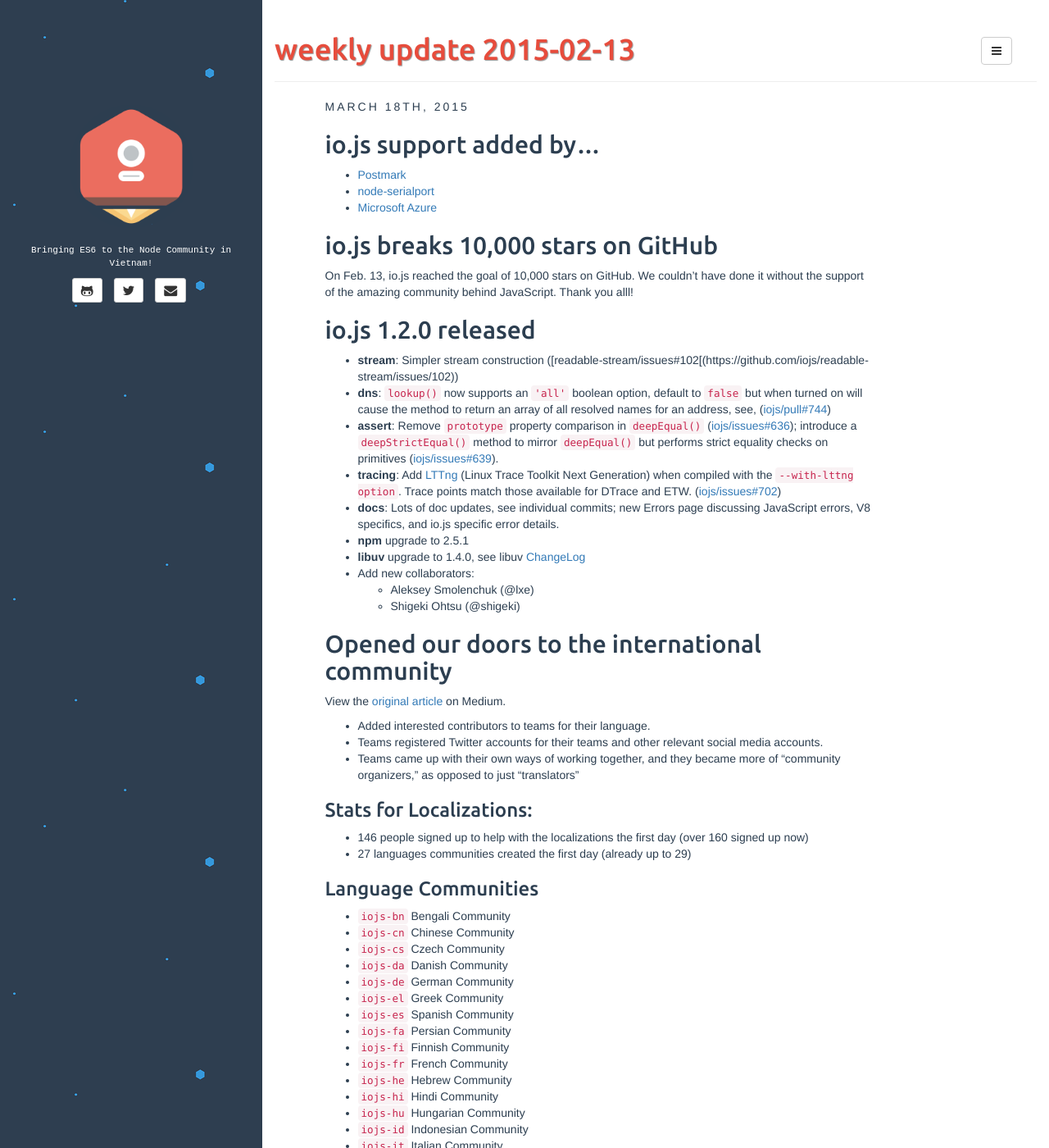
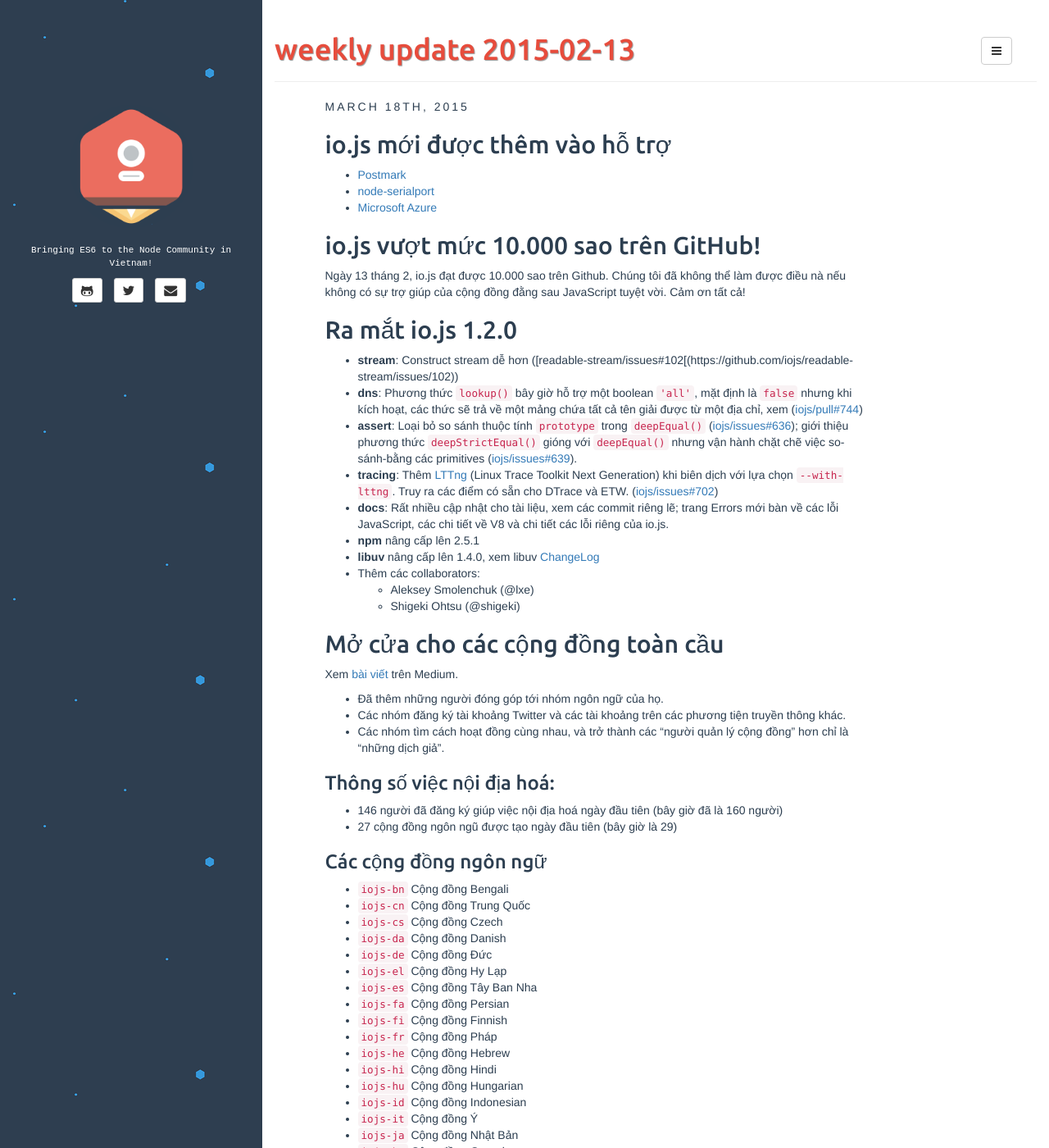
Before and after one commit to nodejs/nodejs-vi, a Jekyll site: the page built from _posts/2015-03-18-weekly-update-2.md, in a window 1280 px wide and 1400 px high. Shown: the whole window at 82% size. Built offline with Jekyll 4.4.1, drawn with Linux system fonts in a browser that asks for light colours; nearby versions of some CDN libraries; comment, search, counter and statistics services are not loaded; some of the changed text lies outside the part shown.

Commit message:
update ban dich weekly update, thanks @potasmic

```diff
--- a/_posts/2015-03-18-weekly-update-2.md
+++ b/_posts/2015-03-18-weekly-update-2.md
@@ -6,92 +6,92 @@
 description: io.js support added by...
 ---
 
-## io.js support added by...
+## io.js mới được thêm vào hỗ trợ
 * [Postmark](http://blog.postmarkapp.com/post/110829734198/its-official-were-getting-cozy-with-node-js)
 * [node-serialport](https://github.com/voodootikigod/node-serialport/issues/439)
 * [Microsoft Azure](http://azure.microsoft.com/en-us/documentation/articles/web-sites-nodejs-iojs/)
 
-## io.js breaks 10,000 stars on GitHub
-On Feb. 13, io.js reached the goal of 10,000 stars on GitHub. We couldn't have done it without the support of the amazing community behind JavaScript. Thank you alll!
+## io.js vượt mức 10.000 sao trên GitHub!
+Ngày 13 tháng 2, io.js đạt được 10.000 sao trên Github. Chúng tôi đã không thể làm được điều nà nếu không có sự trợ giúp của cộng đồng đằng sau JavaScript tuyệt vời. Cảm ơn tất cả!
 
-## io.js 1.2.0 released
-* **stream**: Simpler stream construction ([readable-stream/issues#102[(https://github.com/iojs/readable-stream/issues/102))
-* **dns**: `lookup()` now supports an `'all'` boolean option, default to `false` but when turned on will cause the method to return an array of all resolved names for an address, see, ([iojs/pull#744](https://github.com/iojs/io.js/pull/744))
-* **assert**: Remove `prototype` property comparison in `deepEqual()` ([iojs/issues#636](https://github.com/iojs/io.js/pull/636)); introduce a `deepStrictEqual()` method to mirror `deepEqual()` but performs strict equality checks on primitives ([iojs/issues#639](https://github.com/iojs/io.js/pull/639)).
-* **tracing**: Add [LTTng](http://lttng.org/) (Linux Trace Toolkit Next Generation) when compiled with the `--with-lttng option`. Trace points match those available for DTrace and ETW. ([iojs/issues#702](https://github.com/iojs/io.js/pull/702))
-* **docs**: Lots of doc updates, see individual commits; new Errors page discussing JavaScript errors, V8 specifics, and io.js specific error details.
-* **npm** upgrade to 2.5.1
-* **libuv** upgrade to 1.4.0, see libuv [ChangeLog](https://github.com/libuv/libuv/blob/v1.x/ChangeLog)
-* Add new collaborators:
+## Ra mắt io.js 1.2.0
+* **stream**: Construct stream dễ hơn ([readable-stream/issues#102[(https://github.com/iojs/readable-stream/issues/102))
+* **dns**: Phương thức `lookup()` bây giờ hỗ trợ một boolean `'all'`, mặt định là `false` nhưng khi kích hoạt, các thức sẽ trả về một mảng chứa tất cả tên giải được từ một địa chỉ, xem ([iojs/pull#744](https://github.com/iojs/io.js/pull/744))
+* **assert**: Loại bỏ so sánh thuộc tính `prototype` trong `deepEqual()` ([iojs/issues#636](https://github.com/iojs/io.js/pull/636)); giới thiệu phương thức `deepStrictEqual()` gióng với `deepEqual()` nhưng vận hành chặt chẽ việc so-sánh-bằng các primitives ([iojs/issues#639](https://github.com/iojs/io.js/pull/639)).
+* **tracing**: Thêm [LTTng](http://lttng.org/) (Linux Trace Toolkit Next Generation) khi biên dịch với lựa chọn `--with-lttng`. Truy ra các điểm có sẵn cho DTrace và ETW. ([iojs/issues#702](https://github.com/iojs/io.js/pull/702))
+* **docs**: Rất nhiều cập nhật cho tài liệu, xem các commit riêng lẽ; trang Errors mới bàn về các lỗi JavaScript, các chi tiết về V8 và chi tiết các lỗi riêng của io.js.
+* **npm** nâng cấp lên 2.5.1
+* **libuv** nâng cấp lên 1.4.0, xem libuv [ChangeLog](https://github.com/libuv/libuv/blob/v1.x/ChangeLog)
+* Thêm các collaborators:
   * Aleksey Smolenchuk (@lxe)
   * Shigeki Ohtsu (@shigeki)
 
-## Opened our doors to the international community
-View the [original article](https://medium.com/@mikeal/how-io-js-built-a-146-person-27-language-localization-effort-in-one-day-65e5b1c49a62) on Medium.
-* Added interested contributors to teams for their language.
-* Teams registered Twitter accounts for their teams and other relevant social media accounts.
-* Teams came up with their own ways of working together, and they became more of "community organizers," as opposed to just "translators"
+## Mở cửa cho các cộng đồng toàn cầu
+Xem [bài viết](https://medium.com/@mikeal/how-io-js-built-a-146-person-27-language-localization-effort-in-one-day-65e5b1c49a62) trên Medium.
+* Đã thêm những người đóng góp tới nhóm ngôn ngữ của họ.
+* Các nhóm đăng ký tài khoảng Twitter và các tài khoảng trên các phương tiện truyền thông khác.
+* Các nhóm tìm cách hoạt đồng cùng nhau, và trở thành các "người quản lý cộng đồng" hơn chỉ là "những dịch giả".
 
-### Stats for Localizations:
+### Thông số việc nội địa hoá:
 
-* 146 people signed up to help with the localizations the first day (over 160 signed up now)
-* 27 languages communities created the first day (already up to 29)
+* 146 người đã đăng ký giúp việc nội địa hoá ngày đầu tiên (bây giờ đã là 160 người)
+* 27 cộng đồng ngôn ngũ được tạo ngày đầu tiên (bây giờ là 29)
 
-### Language Communities
+### Các cộng đồng ngôn ngữ
 
-* [`iojs-bn`](https://github.com/iojs/iojs-bn) Bengali Community
-* [`iojs-cn`](https://github.com/iojs/iojs-cn) Chinese Community
-* [`iojs-cs`](https://github.com/iojs/iojs-cs) Czech Community
-* [`iojs-da`](https://github.com/iojs/iojs-da) Danish Community
-* [`iojs-de`](https://github.com/iojs/iojs-de) German Community
-* [`iojs-el`](https://github.com/iojs/iojs-el) Greek Community
-* [`iojs-es`](https://github.com/iojs/iojs-es) Spanish Community
-* [`iojs-fa`](https://github.com/iojs/iojs-fa) Persian Community
-* [`iojs-fi`](https://github.com/iojs/iojs-fi) Finnish Community
-* [`iojs-fr`](https://github.com/iojs/iojs-fr) French Community
-* [`iojs-he`](https://github.com/iojs/iojs-he) Hebrew Community
-* [`iojs-hi`](https://github.com/iojs/iojs-hi) Hindi Community
-* [`iojs-hu`](https://github.com/iojs/iojs-hu) Hungarian Community
-* [`iojs-id`](https://github.com/iojs/iojs-id) Indonesian Community
-* [`iojs-it`](https://github.com/iojs/iojs-it) Italian Community
-* [`iojs-ja`](https://github.com/iojs/iojs-ja) Japanese Community
-* [`iojs-ka`](https://github.com/iojs/iojs-ka) Georgian Community
-* [`iojs-kr`](https://github.com/iojs/iojs-kr) Korean Community
-* [`iojs-mk`](https://github.com/iojs/iojs-mk) Macedonian Community
-* [`iojs-nl`](https://github.com/iojs/iojs-nl) Dutch Community
-* [`iojs-no`](https://github.com/iojs/iojs-no) Norwegian Community
-* [`iojs-pl`](https://github.com/iojs/iojs-pl) Polish Community
-* [`iojs-pt`](https://github.com/iojs/iojs-pt) Portuguese Community
-* [`iojs-ro`](https://github.com/iojs/iojs-ro) Romanian Community
-* [`iojs-ru`](https://github.com/iojs/iojs-ru) Russian Community
-* [`iojs-sv`](https://github.com/iojs/iojs-sv) Swedish Community
-* [`iojs-tr`](https://github.com/iojs/iojs-tr) Turkish Community
-* [`iojs-tw`](https://github.com/iojs/iojs-tw) Taiwan Community
-* [`iojs-uk`](https://github.com/iojs/iojs-uk) Ukranian Community
+* [`iojs-bn`](https://github.com/iojs/iojs-bn) Cộng đồng Bengali
+* [`iojs-cn`](https://github.com/iojs/iojs-cn) Cộng đồng Trung Quốc
+* [`iojs-cs`](https://github.com/iojs/iojs-cs) Cộng đồng Czech
+* [`iojs-da`](https://github.com/iojs/iojs-da) Cộng đồng Danish
+* [`iojs-de`](https://github.com/iojs/iojs-de) Cộng đồng Đức
+* [`iojs-el`](https://github.com/iojs/iojs-el) Cộng đồng Hy Lạp
+* [`iojs-es`](https://github.com/iojs/iojs-es) Cộng đồng Tây Ban Nha
+* [`iojs-fa`](https://github.com/iojs/iojs-fa) Cộng đồng Persian
+* [`iojs-fi`](https://github.com/iojs/iojs-fi) Cộng đồng Finnish
+* [`iojs-fr`](https://github.com/iojs/iojs-fr) Cộng đồng Pháp
+* [`iojs-he`](https://github.com/iojs/iojs-he) Cộng đồng Hebrew
+* [`iojs-hi`](https://github.com/iojs/iojs-hi) Cộng đồng Hindi
+* [`iojs-hu`](https://github.com/iojs/iojs-hu) Cộng đồng Hungarian
+* [`iojs-id`](https://github.com/iojs/iojs-id) Cộng đồng Indonesian
+* [`iojs-it`](https://github.com/iojs/iojs-it) Cộng đồng Ý
+* [`iojs-ja`](https://github.com/iojs/iojs-ja) Cộng đồng Nhật Bản
+* [`iojs-ka`](https://github.com/iojs/iojs-ka) Cộng đồng Georgian
+* [`iojs-kr`](https://github.com/iojs/iojs-kr) Cộng đồng Hàn Quốc
+* [`iojs-mk`](https://github.com/iojs/iojs-mk) Cộng đồng Macedonian
+* [`iojs-nl`](https://github.com/iojs/iojs-nl) Cộng đồng Hà Lan
+* [`iojs-no`](https://github.com/iojs/iojs-no) Cộng đồng Norwegian
+* [`iojs-pl`](https://github.com/iojs/iojs-pl) Cộng đồng Polish
+* [`iojs-pt`](https://github.com/iojs/iojs-pt) Cộng đồng Bồ Đào Nha
+* [`iojs-ro`](https://github.com/iojs/iojs-ro) Cộng đồng Romanian
+* [`iojs-ru`](https://github.com/iojs/iojs-ru) Cộng đồng Nga
+* [`iojs-sv`](https://github.com/iojs/iojs-sv) Cộng đồng Swedish
+* [`iojs-tr`](https://github.com/iojs/iojs-tr) Cộng đồng Thổ Nhĩ Kỳ
+* [`iojs-tw`](https://github.com/iojs/iojs-tw) Cộng đồng Đài Loan
+* [`iojs-uk`](https://github.com/iojs/iojs-uk) Cộng đồng Ukranian
 
-## io.js and Node.js
-View the [original article](https://medium.com/@iojs/io-js-and-a-node-js-foundation-4e14699fb7be) on Medium.
-* Scott Hammond, CEO of Joyent, expressed his desire to bring io.js back to the node.js.
+## io.js và Node.js
+Xem [bài viết](https://medium.com/@iojs/io-js-and-a-node-js-foundation-4e14699fb7be) trên Medium.
+* Scott Hammond, CEO của Joyent, thể hiện mong muốn của anh: đem io.js về node.js.
 
-#### In only a few months io.js...
-* Has grown to 23 active core team members
-* Has several working groups
-* Has 29 language localization teams,
-* Has drawn more contributors to the project than we’ve ever had in the history of node.js, and
-* Has been able to release quality software at a good pace with the support of an exceptional community.
+#### Trong chỉ vài tháng, io.js đã
+* Has grown to 23 active core team members Có tới 23 thành viên cốt lõi
+* Has several working groups Có vài nhóm hoạt động
+* Has 29 language localization teams, Có 29 nhóm nội địa hoá
+* Đã thu hút nhiều người đóng góp dự án hơn lịch sử của Node.js, và
+* Đã có thể ra mắt các phần mềm chất lượng với một tốc độ tốt nhờ hỗ trợ từ một cộng đồng phi thường.
 
-> We are eager to put this all behind us but we can’t sacrifice the progress we’ve made or the principles and open governance that got us here.
+> Chúng tôi rất muốn để lại tất cả mọi thứ nhưng chúng tôi không thể hy sinh các cộng sức đã làm được hay các nguyên lý quản trị mở mà đã đưa tất cả đến hiện tại.
 
-### The Future
-* Talks with the node.js foundation are ongoing.
-* Once the foundation has a technical governance model you will see an issue on io.js’ GitHub about whether io.js should join.
+### Tương lai
+* Các đàm phán với Node.js foundation vẫn còn đang diễn ra.
+* Khi foundation có được mô hình quản trị, sẽ có một Issue trên Github của io.js về việc có nên sát nhập.
 
-  * This will be discussed and voted on openly in a public TC meeting following the governance rules we’ve already built.
+  * Việc này sẽ được thảo luận và bình chọn trong một cuộc gặp mặt công khai theo với các quy tắc quản trị đã dựng.
 
-> For the community, nothing has changed.
+> Về cộng đồng, không có gì thay đổi
 
-### What to do right now
-* Continue to send your pull requests to io.js
-* Join one of the 27 [language localization teams](https://github.com/iojs/website/issues/125)
-* Contribute to io.js’ working groups ([streams](https://github.com/iojs/readable-stream), [website](https://github.com/iojs/website), [evangelism](https://github.com/iojs/website/labels/evangelism), [tracing](https://github.com/iojs/tracing-wg), [build](https://github.com/iojs/build), [roadmap](https://github.com/iojs/roadmap)) and
-* Continue to adopt io.js in your applications.
+### Việc cần phải làm bây giờ
+* Tiếp tục gửi các Pull Request tới io.js.
+* Tham gia một trong các 27 [nhóm nội địa hoá](https://github.com/iojs/website/issues/125)
+* Đóng góp vào các nhóm hoạt động ([streams](https://github.com/iojs/readable-stream), [website](https://github.com/iojs/website), [evangelism](https://github.com/iojs/website/labels/evangelism), [tracing](https://github.com/iojs/tracing-wg), [build](https://github.com/iojs/build), [roadmap](https://github.com/iojs/roadmap)) and
+* Tiếp tục dùng io.js trong các ứng dụng của bạn.
```
Also changed, not shown: _posts/2015-03-18-weekly-update-5.md (+31 -31 lines), _posts/2015-03-18-weekly-update.md (+1 -1 lines).
